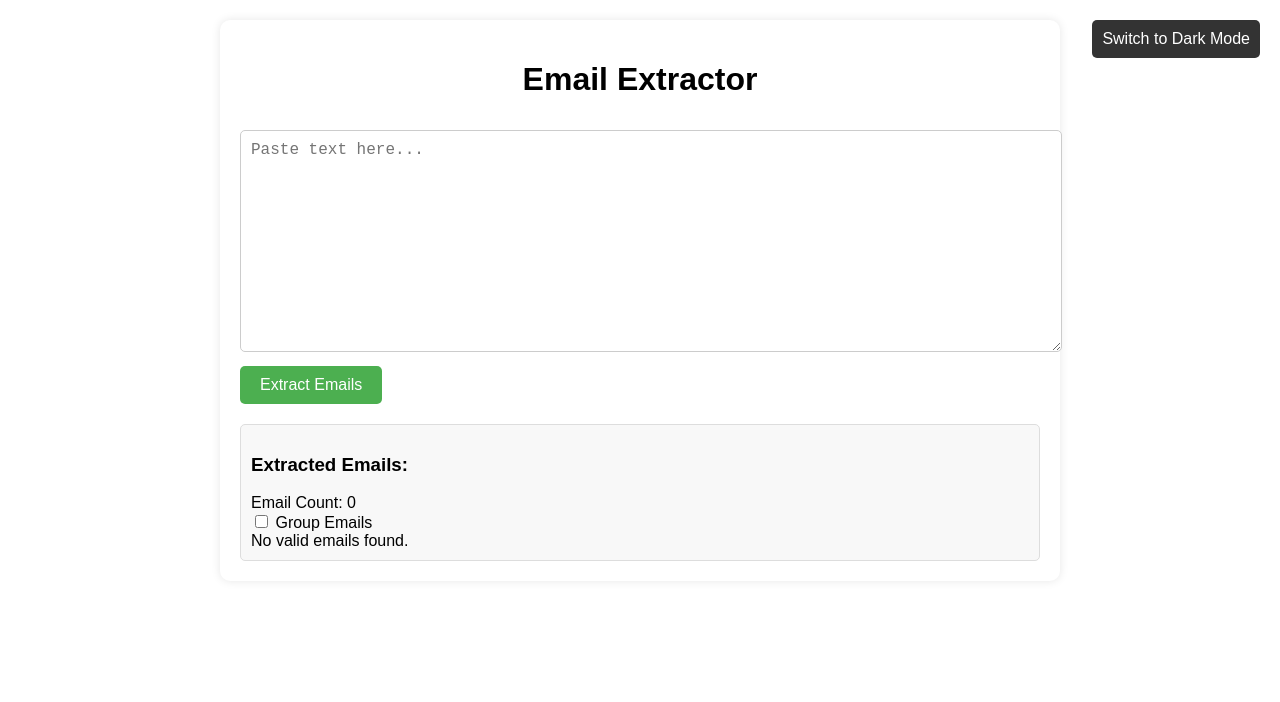
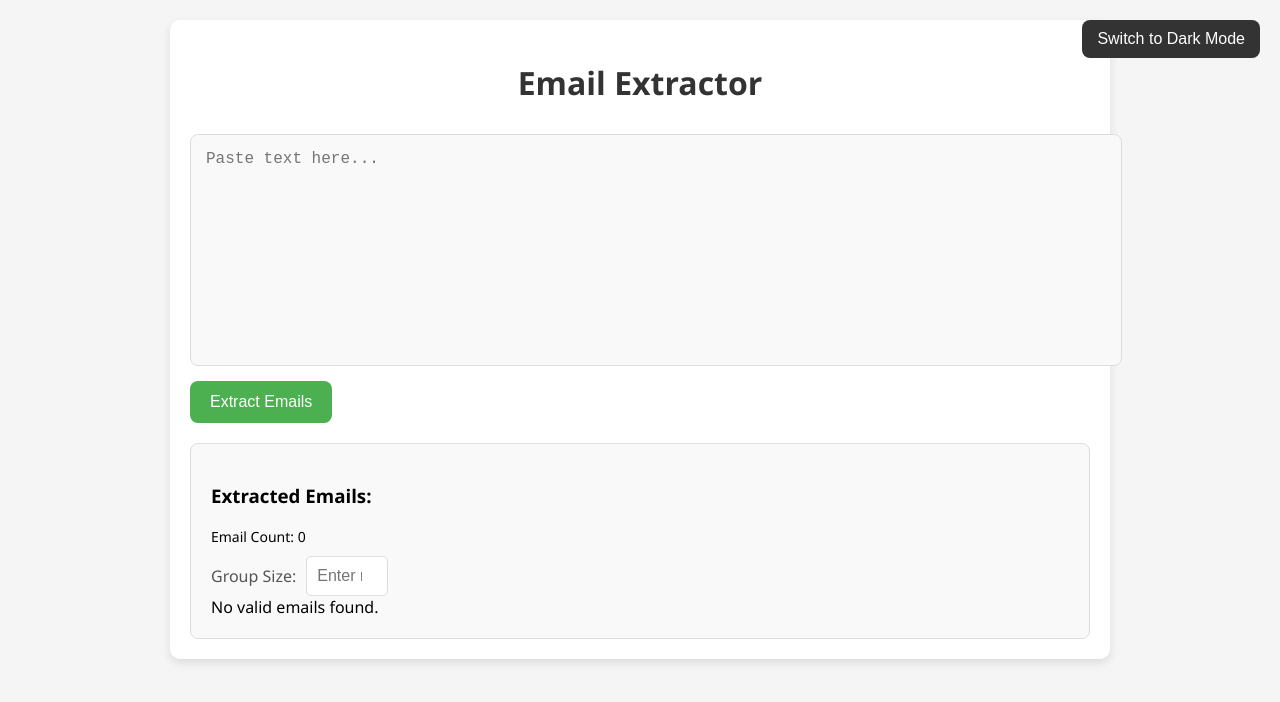
Before and after one commit to techcoll/email-extractor, a plain HTML site: page index.html in a window 1280 px wide. Both pictures are taken after a click on the button "Extract Emails". Drawn offline with Linux system fonts and the light colour scheme.

Commit message:
Update index.html
Custom Group Size Input

```diff
--- a/index.html
+++ b/index.html
@@ -6,87 +6,132 @@
     <title>Email Extractor</title>
     <style>
         body {
-            font-family: Arial, sans-serif;
+            font-family: 'Segoe UI', Tahoma, Geneva, Verdana, sans-serif;
             margin: 0;
             padding: 20px;
+            background-color: #f5f5f5;
             transition: background-color 0.3s, color 0.3s;
         }
         .container {
-            max-width: 800px;
+            max-width: 900px;
             margin: 0 auto;
             background-color: white;
             padding: 20px;
-            box-shadow: 0 0 10px rgba(0, 0, 0, 0.1);
             border-radius: 10px;
+            box-shadow: 0 4px 10px rgba(0, 0, 0, 0.1);
             transition: background-color 0.3s, color 0.3s;
         }
         h1 {
             text-align: center;
+            margin-bottom: 20px;
+            font-size: 2rem;
+            color: #333;
         }
         textarea {
             width: 100%;
             height: 200px;
-            padding: 10px;
+            padding: 15px;
             margin: 10px 0;
             font-size: 16px;
-            border: 1px solid #ccc;
-            border-radius: 5px;
+            border: 1px solid #ddd;
+            border-radius: 8px;
+            resize: none;
+            background-color: #f9f9f9;
+            color: #333;
+            transition: background-color 0.3s, color 0.3s;
         }
         button {
             background-color: #4CAF50;
             color: white;
-            padding: 10px 20px;
+            padding: 12px 20px;
             border: none;
-            border-radius: 5px;
+            border-radius: 8px;
             cursor: pointer;
             font-size: 16px;
+            transition: background-color 0.3s;
         }
         button:hover {
             background-color: #45a049;
         }
         .result {
             margin-top: 20px;
-            background-color: #f8f8f8;
-            padding: 10px;
-            border-radius: 5px;
+            background-color: #f9f9f9;
+            padding: 20px;
+            border-radius: 8px;
             border: 1px solid #ddd;
         }
         .result p {
             margin: 0;
             word-wrap: break-word;
+            font-size: 14px;
         }
         .group {
             margin-bottom: 10px;
-            padding: 5px;
-            background-color: #f0f0f0;
-            border-radius: 5px;
+            padding: 10px;
+            background-color: #f1f1f1;
+            border-radius: 8px;
+            margin-top: 10px;
         }
-        .count {
-            font-weight: bold;
-        }
-        .dark-mode {
-            background-color: #2e2e2e;
-            color: white;
-        }
-        .dark-mode .container {
-            background-color: #444;
-        }
-        .dark-mode button {
-            background-color: #555;
-        }
-        .dark-mode button:hover {
-            background-color: #666;
+        .group strong {
+            display: block;
+            margin-bottom: 10px;
+            font-size: 1.1rem;
+            color: #555;
         }
         .mode-toggle {
             position: absolute;
             top: 20px;
             right: 20px;
-            padding: 10px;
+            padding: 10px 15px;
             background-color: #333;
             color: white;
             border: none;
+            border-radius: 8px;
+            cursor: pointer;
+            transition: background-color 0.3s;
+        }
+        .mode-toggle:hover {
+            background-color: #444;
+        }
+        .dark-mode {
+            background-color: #121212;
+            color: white;
+        }
+        .dark-mode .container {
+            background-color: #1e1e1e;
+        }
+        .dark-mode textarea {
+            background-color: #333;
+            color: #eee;
+            border: 1px solid #444;
+        }
+        .dark-mode .result {
+            background-color: #333;
+            border: 1px solid #444;
+        }
+        .dark-mode button {
+            background-color: #444;
+        }
+        .dark-mode button:hover {
+            background-color: #555;
+        }
+        .input-container {
+            display: flex;
+            align-items: center;
+            margin-top: 10px;
+        }
+        .input-container label {
+            margin-right: 10px;
+            font-size: 16px;
+            color: #555;
+        }
+        .input-container input {
+            padding: 10px;
+            font-size: 16px;
             border-radius: 5px;
-            cursor: pointer;
+            border: 1px solid #ddd;
+            background-color: #fff;
+            width: 60px;
         }
     </style>
 </head>
@@ -98,12 +143,15 @@
         <br>
         <button onclick="extractEmails()">Extract Emails</button>
 
-        <div class="result" id="result">
+        <div class="result" id="result" style="display: none;">
             <h3>Extracted Emails:</h3>
             <p id="emailCount">Email Count: 0</p>
-            <label>
-                <input type="checkbox" id="groupToggle"> Group Emails
-            </label>
+
+            <div class="input-container">
+                <label for="groupSize">Group Size:</label>
+                <input type="number" id="groupSize" placeholder="Enter number" min="1">
+            </div>
+
             <div id="groupedEmails"></div>
         </div>
     </div>
@@ -132,17 +180,16 @@
             // Regular expression for matching emails
             const emailPattern = /[a-zA-Z0-9._%+-]+@[a-zA-Z0-9.-]+\.[a-zA-Z]{2,}/g;
             const emails = text.match(emailPattern);
+            const groupSize = parseInt(document.getElementById("groupSize").value) || 1; // Default to no grouping if invalid input
 
             const resultDiv = document.getElementById("result");
             const emailCountDisplay = document.getElementById("emailCount");
             const groupedEmailsDiv = document.getElementById("groupedEmails");
-            const groupToggle = document.getElementById("groupToggle").checked;
 
             if (emails && emails.length > 0) {
                 emailCountDisplay.innerHTML = `Email Count: ${emails.length}`;
 
-                if (groupToggle) {
-                    let groupSize = 5;  // Group size of 5 emails, you can change this number
+                if (groupSize > 1) {
                     let groupedEmails = [];
                     for (let i = 0; i < emails.length; i += groupSize) {
                         groupedEmails.push(emails.slice(i, i + groupSize));
```
